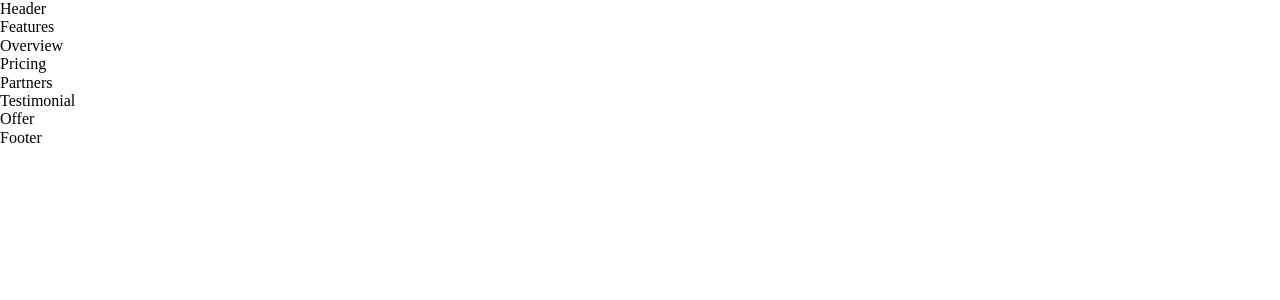
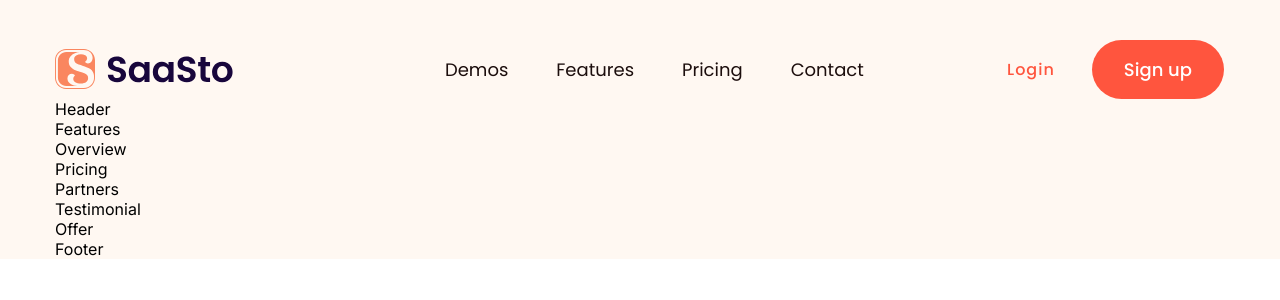
Before and after one commit to limb1dump/SaaSto-app-landing-page, a React (Vite) app: page / in a window 1280 px wide. Shown: the top 300 px of the page. Built offline with nearby package versions, Linux system fonts and the light colour scheme.

Commit message:
navbar layout added

```diff
--- a/src/App.jsx
+++ b/src/App.jsx
@@ -6,6 +6,7 @@ function App() {
 
   return (
     <div className='App'>
+      <div className='container'>
         <Navbar />
         <Header />
         <Features />
@@ -17,6 +18,7 @@ function App() {
         <Offer />
         <Footer />
       </div>
+    </div>
   )
 }
 
--- a/src/App.scss
+++ b/src/App.scss
@@ -1,4 +1,16 @@
-@import './assets/normalize.css';
+@import './assets/reset.css';
 
 
-.App {}
+.App {
+    font-family: var(--base-font);
+    width: 100%;
+    overflow: hidden;
+    display: flex;
+    justify-content: center;
+    background-color: var(--primary-bg-color);
+}
+
+.container {
+    padding: 0 10px;
+    width: 1190px;
+}
--- /dev/null
+++ b/src/assets/reset.css
@@ -0,0 +1,99 @@
+/***
+    The new CSS reset - version 1.8.4 (last updated 14.2.2023)
+    GitHub page: https://github.com/elad2412/the-new-css-reset
+***/
+
+/*
+    Remove all the styles of the "User-Agent-Stylesheet", except for the 'display' property
+    - The "symbol *" part is to solve Firefox SVG sprite bug
+ */
+*:where(:not(html, iframe, canvas, img, svg, video, audio):not(svg *, symbol *)) {
+    all: unset;
+    display: revert;
+}
+
+/* Preferred box-sizing value */
+*,
+*::before,
+*::after {
+    box-sizing: border-box;
+}
+
+/* Reapply the pointer cursor for anchor tags */
+a, button {
+    cursor: revert;
+}
+
+/* Remove list styles (bullets/numbers) */
+ol, ul, menu {
+    list-style: none;
+}
+
+/* For images to not be able to exceed their container */
+img {
+    max-inline-size: 100%;
+    max-block-size: 100%;
+}
+
+/* removes spacing between cells in tables */
+table {
+    border-collapse: collapse;
+}
+
+/* Safari - solving issue when using user-select:none on the <body> text input doesn't working */
+input, textarea {
+    -webkit-user-select: auto;
+}
+
+/* revert the 'white-space' property for textarea elements on Safari */
+textarea {
+    white-space: revert;
+}
+
+/* minimum style to allow to style meter element */
+meter {
+    -webkit-appearance: revert;
+    appearance: revert;
+}
+
+/* preformatted text - use only for this feature */
+:where(pre) {
+    all: revert;
+}
+
+/* reset default text opacity of input placeholder */
+::placeholder {
+    color: unset;
+}
+
+/* remove default dot (•) sign */
+::marker {
+    content: initial;
+}
+
+/* fix the feature of 'hidden' attribute.
+   display:revert; revert to element instead of attribute */
+:where([hidden]) {
+    display: none;
+}
+
+/* revert for bug in Chromium browsers
+   - fix for the content editable attribute will work properly.
+   - webkit-user-select: auto; added for Safari in case of using user-select:none on wrapper element*/
+:where([contenteditable]:not([contenteditable="false"])) {
+    -moz-user-modify: read-write;
+    -webkit-user-modify: read-write;
+    overflow-wrap: break-word;
+    -webkit-line-break: after-white-space;
+    -webkit-user-select: auto;
+}
+
+/* apply back the draggable feature - exist only in Chromium and Safari */
+:where([draggable="true"]) {
+    -webkit-user-drag: element;
+}
+
+/* Revert Modal native behavior */
+:where(dialog:modal) {
+    all: revert;
+}
--- /dev/null
+++ b/src/components/Button/Button.jsx
@@ -0,0 +1,14 @@
+import './Button.scss'
+
+
+const Button = ({ children, btnClass }) => {
+    return (
+        <button className={`${btnClass ? btnClass : 'btn-inverted'}`}>
+            {children}
+        </button>
+    );
+};
+
+export default Button;
+
+// {`${btnClass} ? ${btnClass} : btn-inverted`}
--- /dev/null
+++ b/src/components/Button/Button.scss
@@ -0,0 +1,31 @@
+// --btn-color: #FF553E;
+
+//btn
+.btn {
+    padding: 1rem 2rem;
+    color: var(--primary-inverted-text-color);
+    background: var(--btn-color);
+    border-radius: 2.125rem;
+    font-family: var(--secondary-font);
+    font-weight: 500;
+    font-size: 1.125rem;
+    white-space: nowrap;
+    transition: 0.2s ease all;
+
+
+    &:hover {
+        cursor: pointer;
+        box-shadow: 2px 2px 5px rgba($color: #000000, $alpha: 0.4);
+    }
+}
+
+//inverted btn
+.btn-inverted {
+    padding: 1rem 2rem;
+    color: var(--secondary-inverted-text-color);
+    background: var(--secondary-btn-color);
+    border-radius: 2.125rem;
+    font-family: var(--secondary-font);
+    font-weight: 500;
+    font-size: 1.125rem;
+}
--- a/src/components/Navbar/Navbar.jsx
+++ b/src/components/Navbar/Navbar.jsx
@@ -1,11 +1,32 @@
 import './Navbar.scss'
 import { images } from '../../constants';
+import Button from '../Button/Button';
 
 const Navbar = () => {
     const menu = ['Demos', 'Features', 'Pricing', 'Contact']
 
     return (
-        <nav>
+        <nav className='navbar'>
+            <div className="navbar__logo">
+                <div className="navbar__icon">
+                    <img src={images.logoIcon} alt='logo' />
+                </div>
+                <div className="navbar__title">
+                    <img src={images.logoTitle} alt='logo' />
+                </div>
+            </div>
+            <ul className="navbar__menu">
+                {menu.map(item => (
+                    <li className="navbar__list-item" key={`link-${item}`}>
+                        <div />
+                        <a href={`#${item}`}>{item}</a>
+                    </li>
+                ))}
+            </ul>
+            <div className="navbar__enter">
+                <a href="" className="navbar__login">Login</a>
+                <Button btnClass={'btn'}>Sign up</Button>
+            </div>
         </nav>
     );
 };
--- a/src/components/Navbar/Navbar.scss
+++ b/src/components/Navbar/Navbar.scss
@@ -0,0 +1,65 @@
+.navbar {
+    font-family: var(--secondary-font);
+    width: 100%;
+    display: flex;
+    justify-content: space-between;
+    align-items: center;
+    padding-top: 2.5rem;
+}
+
+.navbar__logo {
+    display: flex;
+    align-items: center;
+    flex-basis: 33.33%;
+    padding-top: 0.375rem;
+
+    &:hover {
+        cursor: pointer;
+    }
+}
+
+.navbar__icon {
+    margin-right: 0.75rem;
+
+    img {
+        width: 100%;
+    }
+}
+
+.navbar__title {
+    img {
+        width: 100%;
+    }
+}
+
+.navbar__menu {
+    display: flex;
+    flex: 1 1 auto;
+    gap: 3rem;
+
+    li {
+        font-size: 1.125rem;
+        color: var(--secondary-text-color);
+        line-height: 1.5rem;
+        transition: 0.2s ease all;
+
+        &:hover {
+            color: var(--secondary-inverted-text-color);
+        }
+    }
+}
+
+.navbar__enter {
+    display: flex;
+    align-items: center;
+    flex-wrap: nowrap;
+    flex-basis: 18.63%;
+    gap: 2.3125rem;
+}
+
+
+.navbar__login {
+    letter-spacing: 0.0625rem;
+    font-weight: 500;
+    color: var(--secondary-inverted-text-color);
+}
--- a/src/constants/images.js
+++ b/src/constants/images.js
@@ -1,5 +1,6 @@
 // Header
-import logo from '../assets/Images/Header/logo.svg';
+import logoIcon from '../assets/Images/Header/logo-icon.svg';
+import logoTitle from '../assets/Images/Header/logo-title.svg';
 import headerClipboard from '../assets/Images/Header/header-clipboard.png';
 import headerClock from '../assets/Images/Header/header-clock.png';
 import headerMobileBlack from '../assets/Images/Header/header-mobile-black.svg';
@@ -58,7 +59,8 @@ import sharpSinus from '../assets/Shapes/sharp-sinus.svg'
 
 export default {
     // Header
-    logo,
+    logoIcon,
+    logoTitle,
     headerClipboard,
     headerClock,
     headerMobileBlack,
--- a/src/index.css
+++ b/src/index.css
@@ -14,8 +14,10 @@ font-family: 'Nunito Sans', sans-serif;
     --primary-inverted-text-color: #FFFFFF;
     --secondary-inverted-text-color: #FF553E;
     --primary-title-color: #18063C;
+
     /* bg-colors */
     --btn-color: #FF553E;
+    --secondary-btn-color: #FFFFFF;
     --primary-bg-color: #FFF8F2;
 
     /* fonts */
```
Also changed, not shown: src/assets/Images/Header/logo-icon.svg (renamed from src/assets/Images/Header/logo.svg), src/assets/Images/Header/logo-title.svg (added), src/assets/normalize.css. Lines whose indentation alone changed are shown as unchanged.
